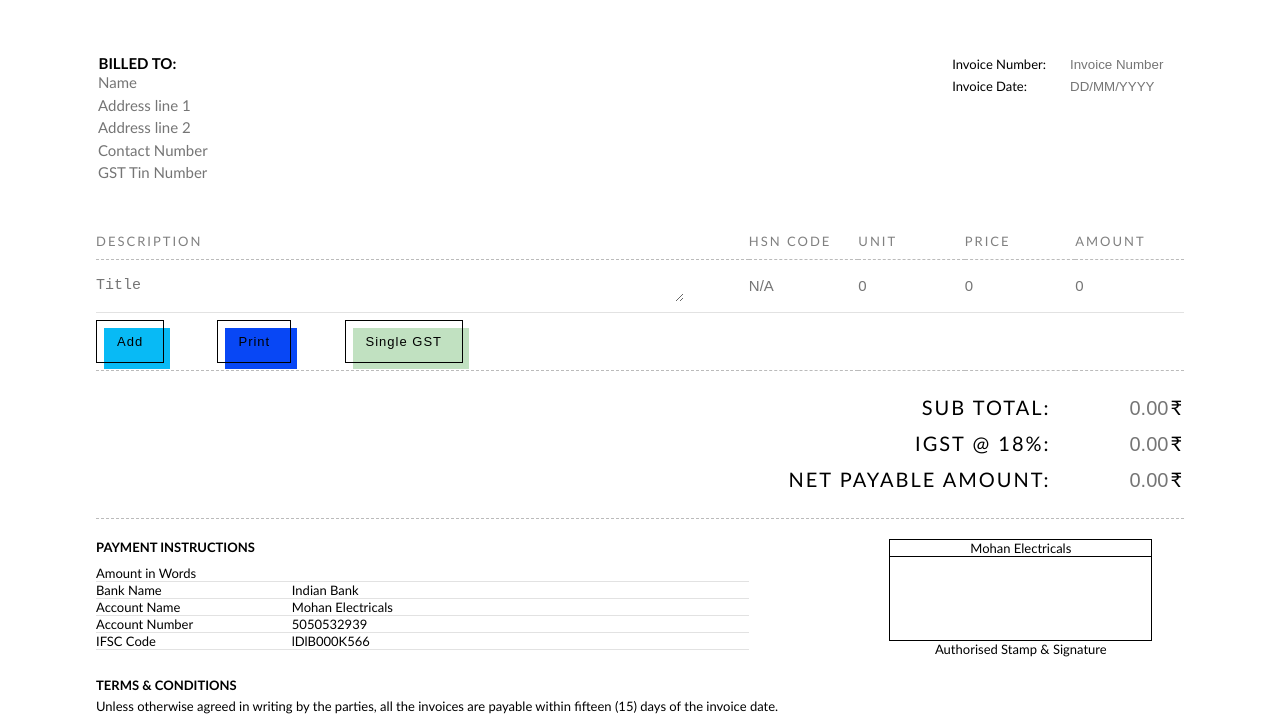
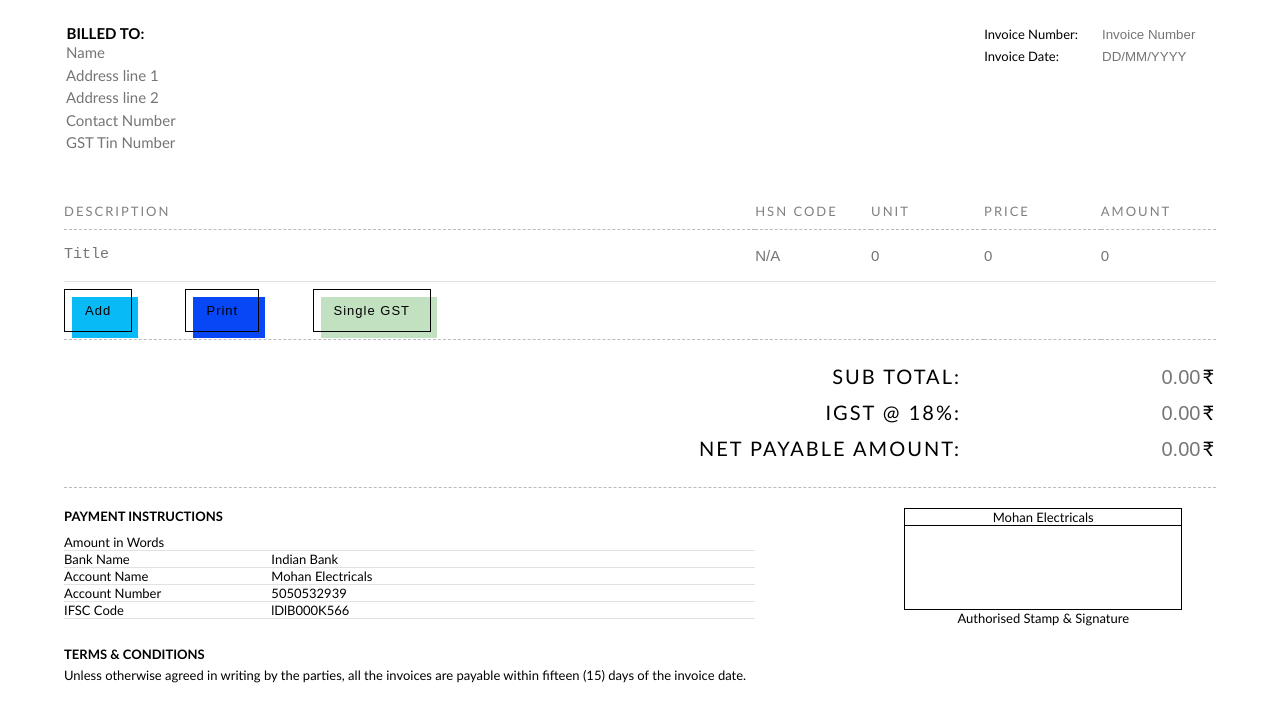
Before and after one commit to SamarthyaPatel/ME-IG, a plain HTML site: page index.html in a window 1280 px wide. Shown: the part 215-938 px from the top of the page. Drawn offline with Linux system fonts and the light colour scheme.

Commit message:
Update style.css

```diff
--- a/style.css
+++ b/style.css
@@ -1,6 +1,6 @@
 body {
     /* background: lightblue; */
-    margin: 5vh 7.5vw;
+    margin: 10px 5vw;
     font-family: Optima, Segoe, Segoe UI, Candara, Calibri, Arial, sans-serif;
 }
 
@@ -21,6 +21,7 @@ p {
 #invoice-number {
     -webkit-appearance: none;
 }
+
 #invoice-number::-webkit-inner-spin-button,
 #invoice-number::-webkit-calendar-picker-indicator {
     display: none;
@@ -48,16 +49,9 @@ p {
 .tax-invoice-header {
     text-transform: uppercase;
     text-align: center;
-    line-height: 6vh;
+    line-height: 6.5vh;
     width: 20vh;
     font-size: 4vh;
-}
-
-.header-horizontal {
-    width: 100%;
-    height: 1px;
-    background-color: black;
-    margin: 2vh 0px;
 }
 
 /* --------------------------------------------  */
@@ -141,22 +135,43 @@ td {
     text-align: left;
 }
 
+textarea {
+    resize: none;
+    margin: 0px;
+}
+
 .product-number {
     text-align: left;
-    width: 80%;
+    width: 90%;
     font-size: 15px;
     padding: 10px 0px;
     border: none;
     outline: none;
+    margin: auto;
+}
+
+input[type=number]::-webkit-inner-spin-button,
+input[type=number]::-webkit-outer-spin-button {
+  -webkit-appearance: none;
+  margin: 0;
 }
 
 .product-name {
-    width: 90%;
+    /* width: 90%;
     text-align: left;
     font-size: 15px;
     padding: 10px 0px;
     border: none;
+    outline: none; */
+
+    width: 475px;
+    text-align: left;
+    font-size: 15px;
+    padding: 5px 0px;
+    border: none;
     outline: none;
+    margin: auto;
+    height: 15px;
 }
 
 .product-name:focus {
@@ -288,7 +303,7 @@ td {
 }
 
 .total-container input[type=text] {
-    width: 10%;
+    width: 20%;
     font-size: 20px !important;
     color: black;
     text-align: right !important;
```
